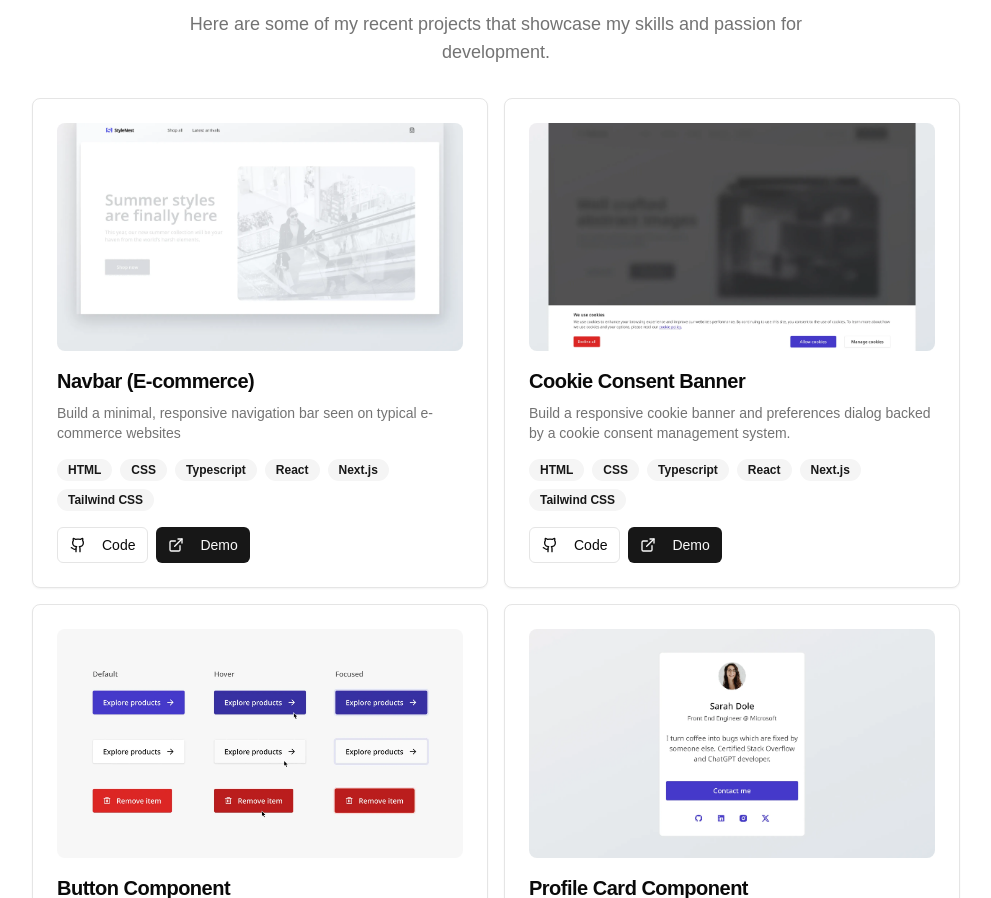
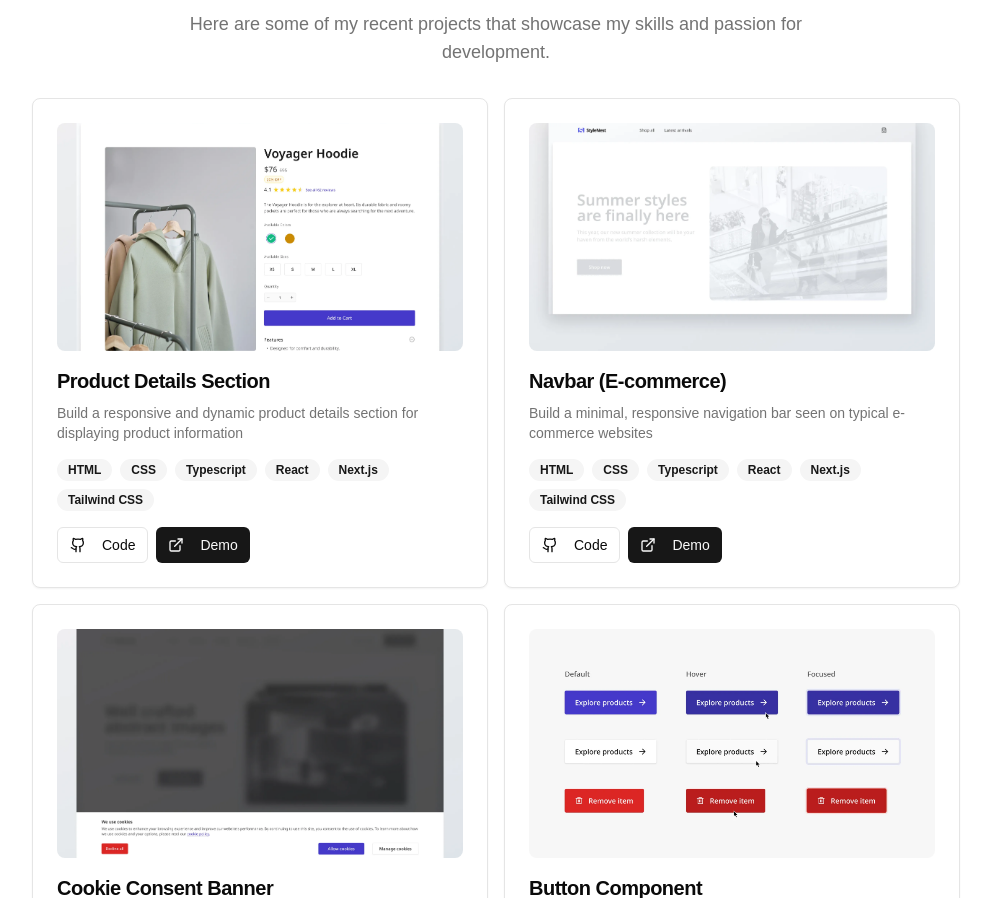
Before and after one commit to adam-wrote-this/my-portfolio, a Next.js app: page / in a window 1280 px wide. Shown: the part 1000-1898 px from the top of the page, without its empty margins (144-1135 px from the left). Built offline with nearby package versions, Linux system fonts and the light colour scheme.

Commit message:
feat: Refactor code structure for improved readability and maintainability

```diff
--- a/app/page.tsx
+++ b/app/page.tsx
@@ -22,6 +22,15 @@ import Image from 'next/image'
 
 export default function Showcase() {
   const projects = [
+    {
+      title: 'Product Details Section',
+      description:
+        'Build a responsive and dynamic product details section for displaying product information',
+      image: '/product-details-section.webp',
+      tags: ['HTML', 'CSS', 'Typescript', 'React', 'Next.js', 'Tailwind CSS'],
+      github: 'https://github.com/adam-wrote-this/product-details-section',
+      demo: 'https://product-details-section-lyart.vercel.app/'
+    },
     {
       title: 'Navbar (E-commerce)',
       description:
```
Also changed, not shown: public/product-details-section.webp (added).
